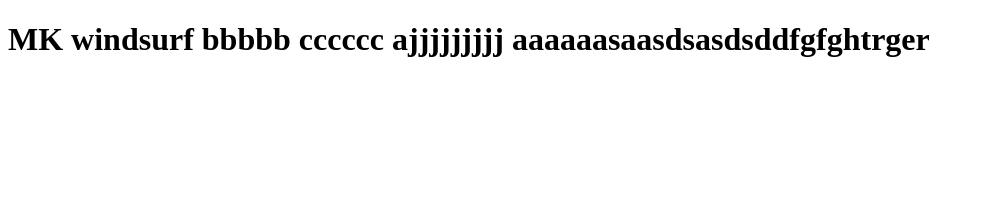
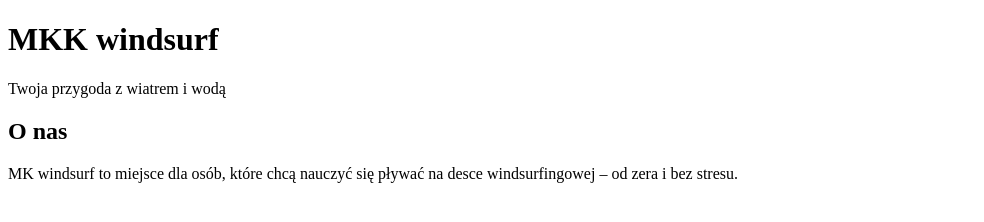
Before and after one commit to dujekmancin/mk-windsurf, a plain HTML site: page index.html in a window 1280 px wide. Shown: the whole page, without its empty margins (0-984 px from the left). Drawn offline with Linux system fonts and the light colour scheme.

Commit message:
Revise index.html with new layout and content
Updated the HTML structure and added content.

```diff
--- a/index.html
+++ b/index.html
@@ -2,12 +2,25 @@
 <html lang="pl">
 <head>
   <meta charset="UTF-8">
-  <title>MK windsurf aaaaa</title>
+  <title>MK windsurf</title>
+  <link rel="stylesheet" href="style.css">
 </head>
 <body>
-  <h1>MK windsurf bbbbb
-  cccccc
-  ajjjjjjjjj
-  aaaaaasaasdsasdsddfgfghtrger</h1>
+
+  <header>
+    <h1>MKK windsurf</h1>
+    <p>Twoja przygoda z wiatrem i wodą</p>
+  </header>
+
+  <main>
+    <section>
+      <h2>O nas</h2>
+      <p>
+        MK windsurf to miejsce dla osób, które chcą nauczyć się
+        pływać na desce windsurfingowej – od zera i bez stresu.
+      </p>
+    </section>
+  </main>
+
 </body>
 </html>
```
